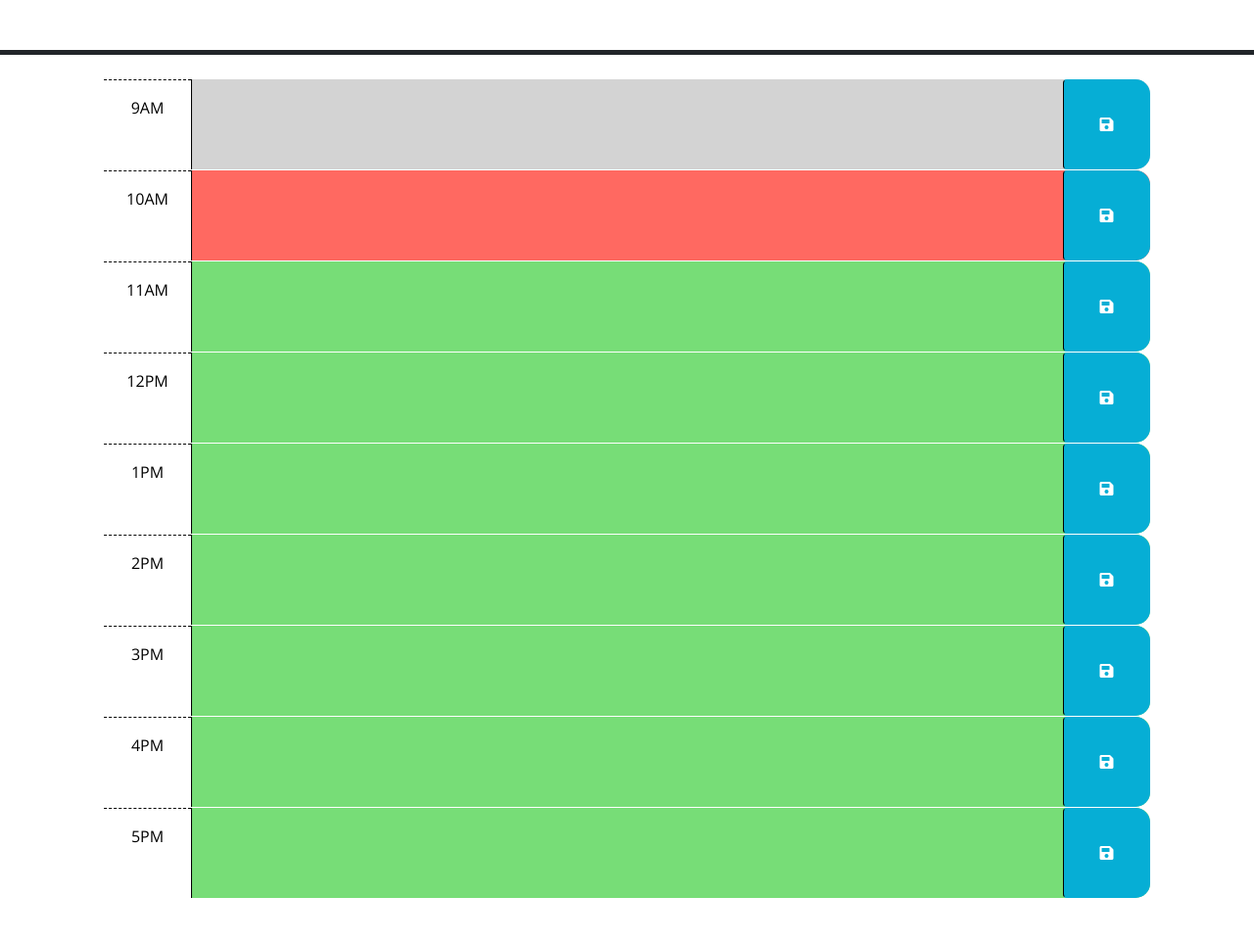
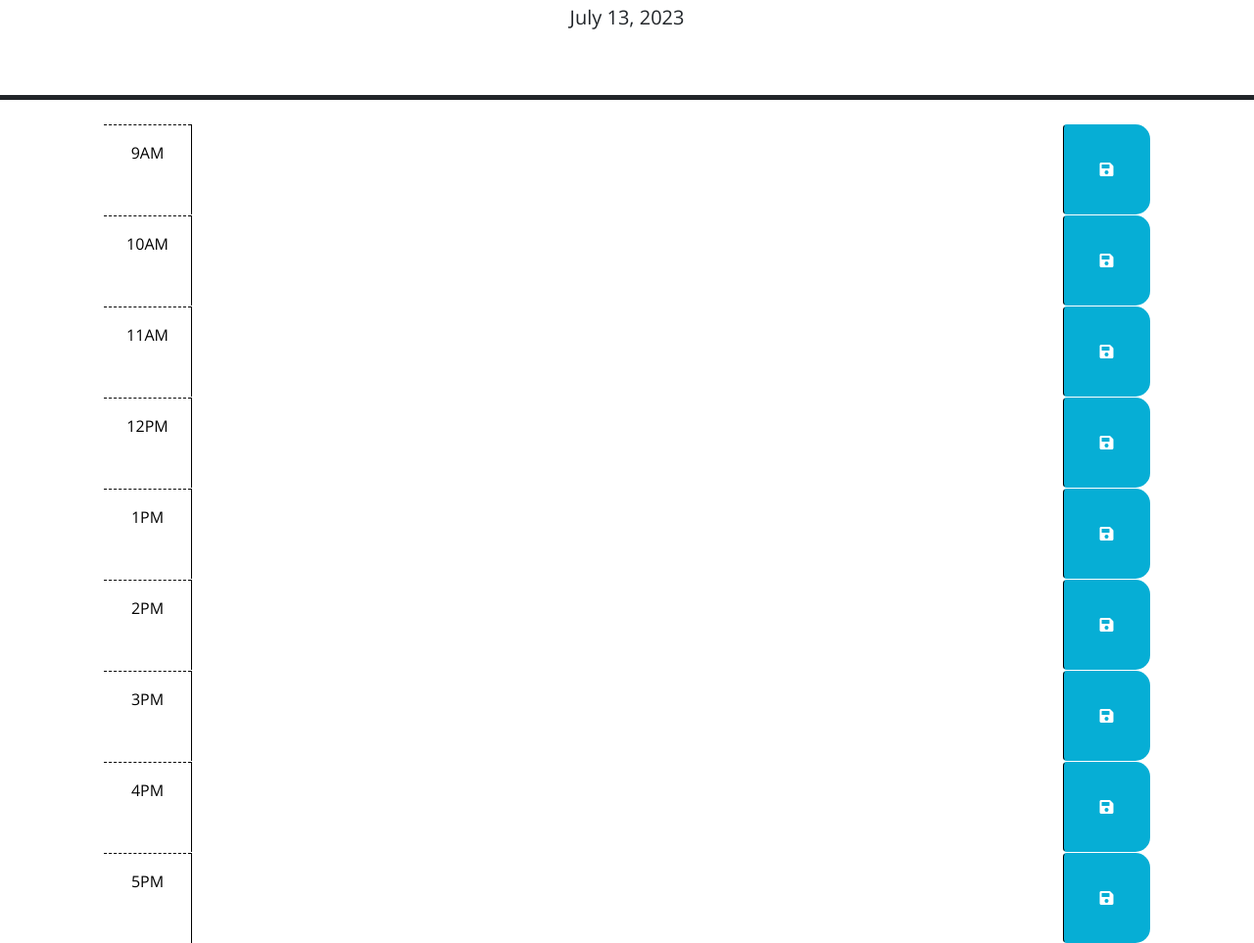
Before and after one commit to dancohen6/todo_app_challenge, a plain HTML site: page Develop/index.html in a window 1280 px wide. Shown: the part 176-1139 px from the top of the page at 98% size. Before the commit the page ends 1093 px from the top, so only its background shows below. Drawn offline with nearby package versions, Linux system fonts and the light colour scheme.

Commit message:
added date

```diff
--- a/Develop/index.html
+++ b/Develop/index.html
@@ -29,27 +29,16 @@
       <p id="currentDay" class="lead"></p>
     </header>
     <div class="container-lg px-5">
-      <!-- Use class for "past", "present", and "future" to apply styles to the
-        time-block divs accordingly. The javascript will need to do this by
-        adding/removing these classes on each div by comparing the hour in the
-        id to the current hour. The html provided below is meant to be an example
-        demonstrating how the css provided can be leveraged to create the
-        desired layout and colors. The html below should be removed or updated
-        in the finished product. Remember to delete this comment once the
-        code is implemented.
-        -->
 
-      <!-- Example of a past time block. The "past" class adds a gray background color. -->
-      <div id="hour-9" class="row time-block past">
+      <div id="hour-9" class="row time-block">
         <div class="col-2 col-md-1 hour text-center py-3">9AM</div>
-        <textarea class="col-8 col-md-10 description" rows="3"> </textarea>
+        <textarea class="col-8 col-md-10 description" rows="3"></textarea>
         <button class="btn saveBtn col-2 col-md-1" aria-label="save">
           <i class="fas fa-save" aria-hidden="true"></i>
         </button>
       </div>
 
-      <!-- Example of a a present time block. The "present" class adds a red background color. -->
-      <div id="hour-10" class="row time-block present">
+      <div id="hour-10" class="row time-block">
         <div class="col-2 col-md-1 hour text-center py-3">10AM</div>
         <textarea class="col-8 col-md-10 description" rows="3"> </textarea>
         <button class="btn saveBtn col-2 col-md-1" aria-label="save">
@@ -57,8 +46,7 @@
         </button>
       </div>
 
-      <!-- Example of a future time block. The "future" class adds a green background color. -->
-      <div id="hour-11" class="row time-block future">
+      <div id="hour-11" class="row time-block">
         <div class="col-2 col-md-1 hour text-center py-3">11AM</div>
         <textarea class="col-8 col-md-10 description" rows="3"> </textarea>
         <button class="btn saveBtn col-2 col-md-1" aria-label="save">
@@ -66,7 +54,7 @@
         </button>
       </div>
 
-      <div id="hour-11" class="row time-block future">
+      <div id="hour-12" class="row time-block">
         <div class="col-2 col-md-1 hour text-center py-3">12PM</div>
         <textarea class="col-8 col-md-10 description" rows="3"> </textarea>
         <button class="btn saveBtn col-2 col-md-1" aria-label="save">
@@ -74,15 +62,14 @@
         </button>
       </div>
 
-      <div id="hour-11" class="row time-block future">
+      <div id="hour-13" class="row time-block">
         <div class="col-2 col-md-1 hour text-center py-3">1PM</div>
         <textarea class="col-8 col-md-10 description" rows="3"> </textarea>
         <button class="btn saveBtn col-2 col-md-1" aria-label="save">
           <i class="fas fa-save" aria-hidden="true"></i>
         </button>
       </div>
-
-      <div id="hour-11" class="row time-block future">
+      <div id="hour-14" class="row time-block">
         <div class="col-2 col-md-1 hour text-center py-3">2PM</div>
         <textarea class="col-8 col-md-10 description" rows="3"> </textarea>
         <button class="btn saveBtn col-2 col-md-1" aria-label="save">
@@ -90,7 +77,7 @@
         </button>
       </div>
 
-      <div id="hour-11" class="row time-block future">
+      <div id="hour-15" class="row time-block">
         <div class="col-2 col-md-1 hour text-center py-3">3PM</div>
         <textarea class="col-8 col-md-10 description" rows="3"> </textarea>
         <button class="btn saveBtn col-2 col-md-1" aria-label="save">
@@ -98,7 +85,7 @@
         </button>
       </div>
 
-      <div id="hour-11" class="row time-block future">
+      <div id="hour-16" class="row time-block">
         <div class="col-2 col-md-1 hour text-center py-3">4PM</div>
         <textarea class="col-8 col-md-10 description" rows="3"> </textarea>
         <button class="btn saveBtn col-2 col-md-1" aria-label="save">
@@ -106,7 +93,7 @@
         </button>
       </div>
 
-      <div id="hour-11" class="row time-block future">
+      <div id="hour-17" class="row time-block">
         <div class="col-2 col-md-1 hour text-center py-3">5PM</div>
         <textarea class="col-8 col-md-10 description" rows="3"> </textarea>
         <button class="btn saveBtn col-2 col-md-1" aria-label="save">
--- a/Develop/script.js
+++ b/Develop/script.js
@@ -1,23 +1 @@
-// Wrap all code that interacts with the DOM in a call to jQuery to ensure that
-// the code isn't run until the browser has finished rendering all the elements
-// in the html.
-$(function () {
-  // TODO: Add a listener for click events on the save button. This code should
-  // use the id in the containing time-block as a key to save the user input in
-  // local storage. HINT: What does `this` reference in the click listener
-  // function? How can DOM traversal be used to get the "hour-x" id of the
-  // time-block containing the button that was clicked? How might the id be
-  // useful when saving the description in local storage?
-  //
-  // TODO: Add code to apply the past, present, or future class to each time
-  // block by comparing the id to the current hour. HINTS: How can the id
-  // attribute of each time-block be used to conditionally add or remove the
-  // past, present, and future classes? How can Day.js be used to get the
-  // current hour in 24-hour time?
-  //
-  // TODO: Add code to get any user input that was saved in localStorage and set
-  // the values of the corresponding textarea elements. HINT: How can the id
-  // attribute of each time-block be used to do this?
-  //
-  // TODO: Add code to display the current date in the header of the page.
-});
+$("#currentDay").text(dayjs().format("MMMM D, YYYY"));
```
